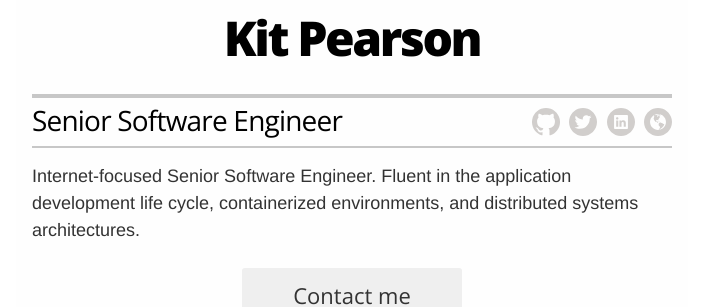
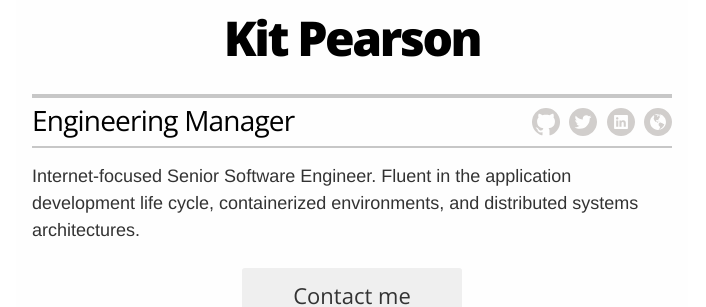
Before and after one commit to kpearson/resume, a Jekyll site: the page built from index.md, in a window 1280 px wide. Shown: the part 137-444 px from the top of the page, without its empty margins (288-994 px from the left). Built offline with Jekyll 4.4.1, drawn with Linux system fonts in a browser that asks for light colours; nearby versions of some CDN libraries.

Commit message:
Update title

```diff
--- a/_config.yml
+++ b/_config.yml
@@ -12,7 +12,7 @@ sass:
 # Resume settings
 resume_avatar:         "true"
 resume_name:           "Kit Pearson"
-resume_title:          "Senior Software Engineer"
+resume_title:          "Engineering Manager"
 resume_contact_email:  "kitpearson@me.com"
 
 # use "yes" to display the email contact button,
```
